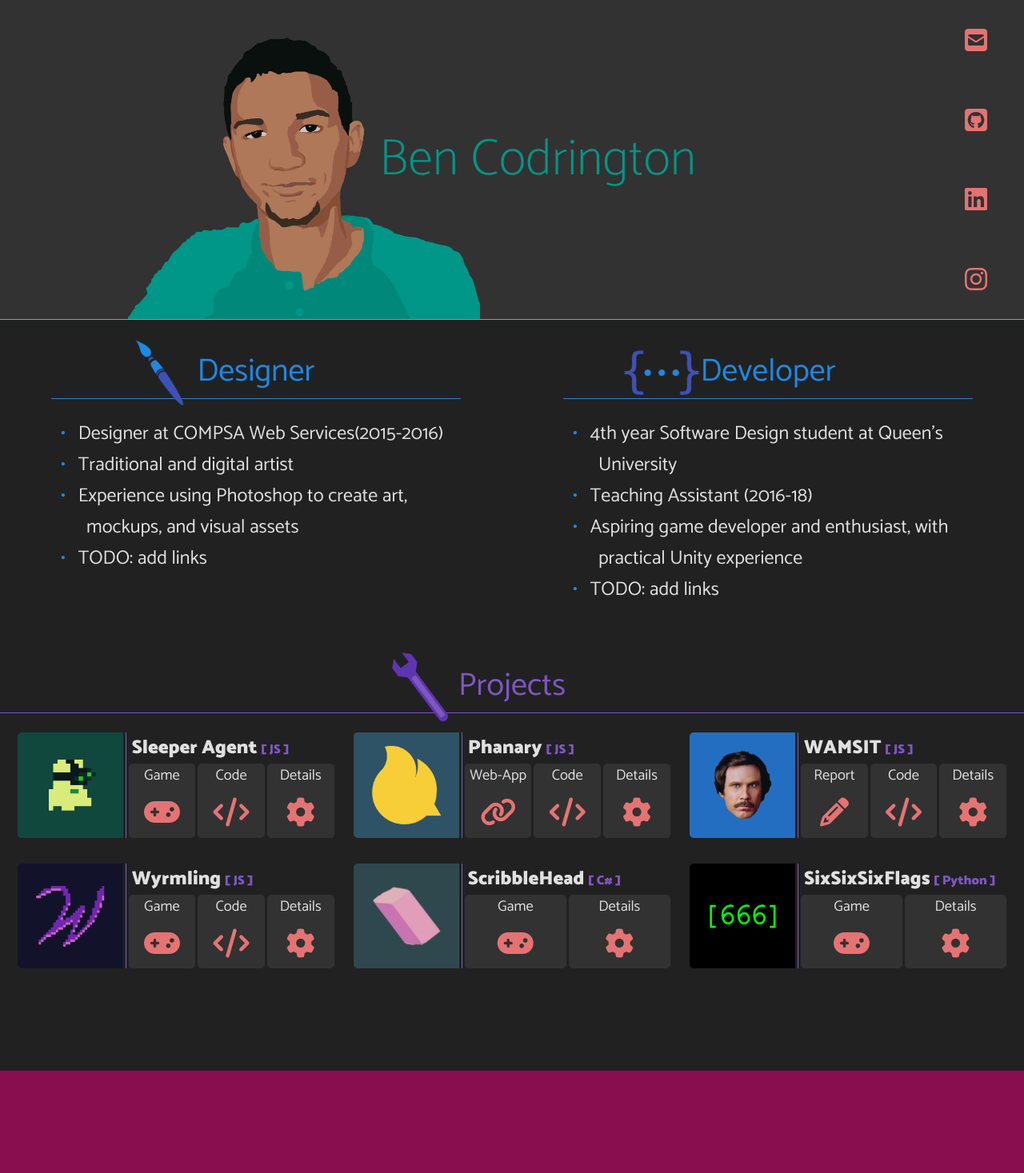
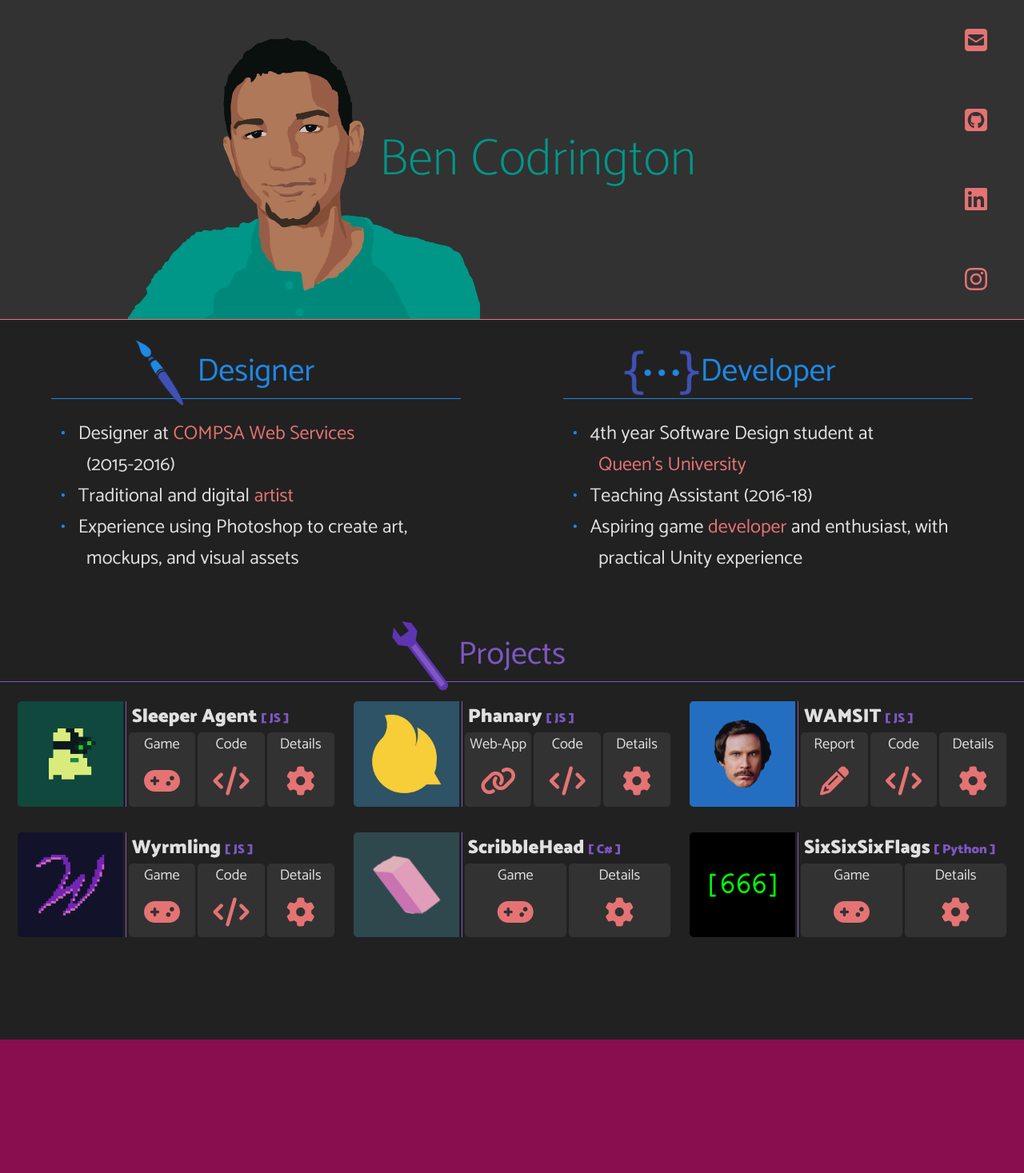
Before and after one commit to bencodrington/bencodrington, a Jekyll site: the page built from index.html, in a window 1280 px wide. Shown: the whole page at 80% size. Built offline with Jekyll 4.4.1, drawn with Linux system fonts in a browser that asks for light colours; nearby versions of some CDN libraries; after the commit the page ends 1428 px from its top, so only the background shows below that.

Commit message:
Add links to role bullets

```diff
--- a/_includes/role.html
+++ b/_includes/role.html
@@ -4,6 +4,5 @@
         {% for bullet in include.role.bullets %}
         <li>{{ bullet }}</li>
         {% endfor %}
-        <li>TODO: add links</li>
     </ul>
 </section>
```
Also changed, not shown: _data/roles.json (+4 -4 lines), README.md.
